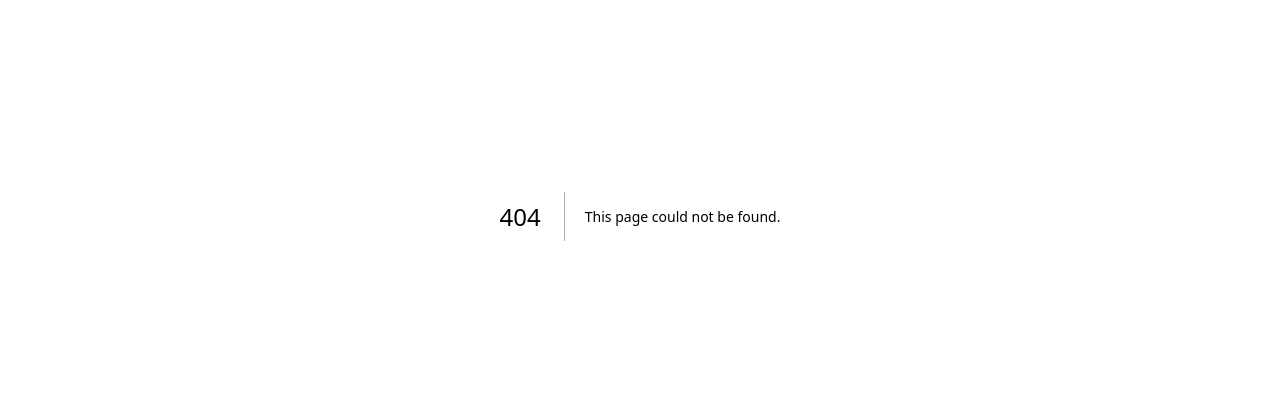
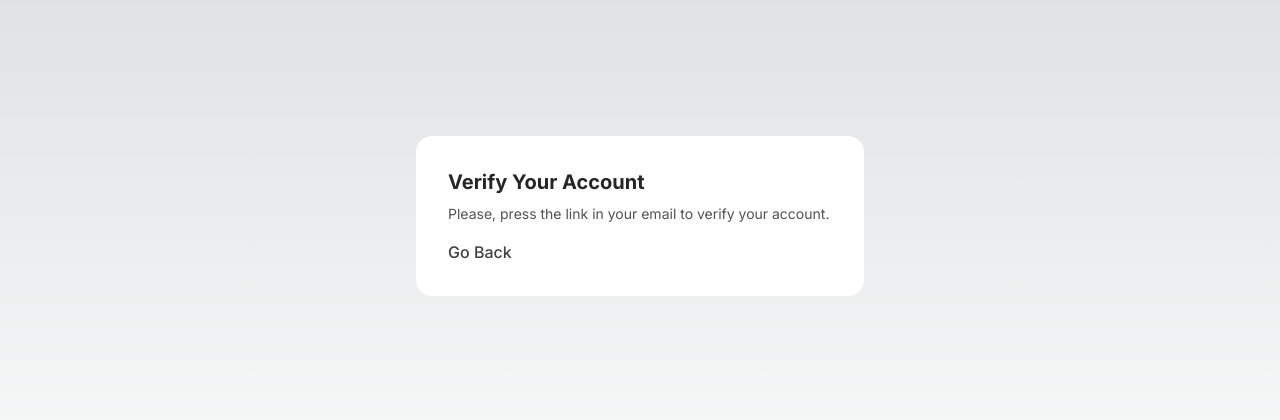
Before and after one commit to Web-Team-Project/Virtual-Wallet-FE, a Next.js app: page /verify_email in a window 1280 px wide. Before the commit this address had no page. Shown: the part 184-604 px from the top of the page. Built offline with nearby package versions, Linux system fonts and the light colour scheme.

Commit message:
router towards verification message

```diff
--- a/src/app/register/page.tsx
+++ b/src/app/register/page.tsx
@@ -4,10 +4,12 @@ import { Label } from "../components/ui/label";
 import { Input } from "../components/ui/input";
 import { cn } from "../utils/cn";
 import Link from "next/link";
+import { useRouter } from "next/navigation";
 
 export default function SignupForm() {
   const [email, setEmail] = useState("");
   const [hashed_password, setPassword] = useState("");
+  const router = useRouter();
 
   const handleSubmit = async (e: React.FormEvent<HTMLFormElement>) => {
     e.preventDefault();
@@ -27,6 +29,8 @@ export default function SignupForm() {
 
       const data = await response.json();
       console.log(data.message);
+
+      router.push("/verify_email");
     } catch (error) {
       console.error(error);
     }
--- /dev/null
+++ b/src/app/verify_email/page.tsx
@@ -0,0 +1,24 @@
+import React from "react";
+import Link from "next/link";
+
+export default function VerifyAccount() {
+  return (
+    <div className="flex items-center justify-center h-screen">
+      <div className="max-w-md w-full mx-auto rounded-none md:rounded-2xl p-4 md:p-8 shadow-input bg-white dark:bg-black">
+        <h2 className="font-bold text-xl text-neutral-800 dark:text-neutral-200">
+          Verify Your Account
+        </h2>
+        <p className="text-neutral-600 text-sm max-w-sm mt-2 dark:text-neutral-300">
+          Please, press the link in your email to verify your account.
+        </p>
+        <div className="mt-4">
+          <Link href="/">
+            <button className="btn text-neutral-700 dark:text-cyan-500 font-medium">
+              Go Back
+            </button>
+          </Link>
+        </div>
+      </div>
+    </div>
+  );
+}
```
